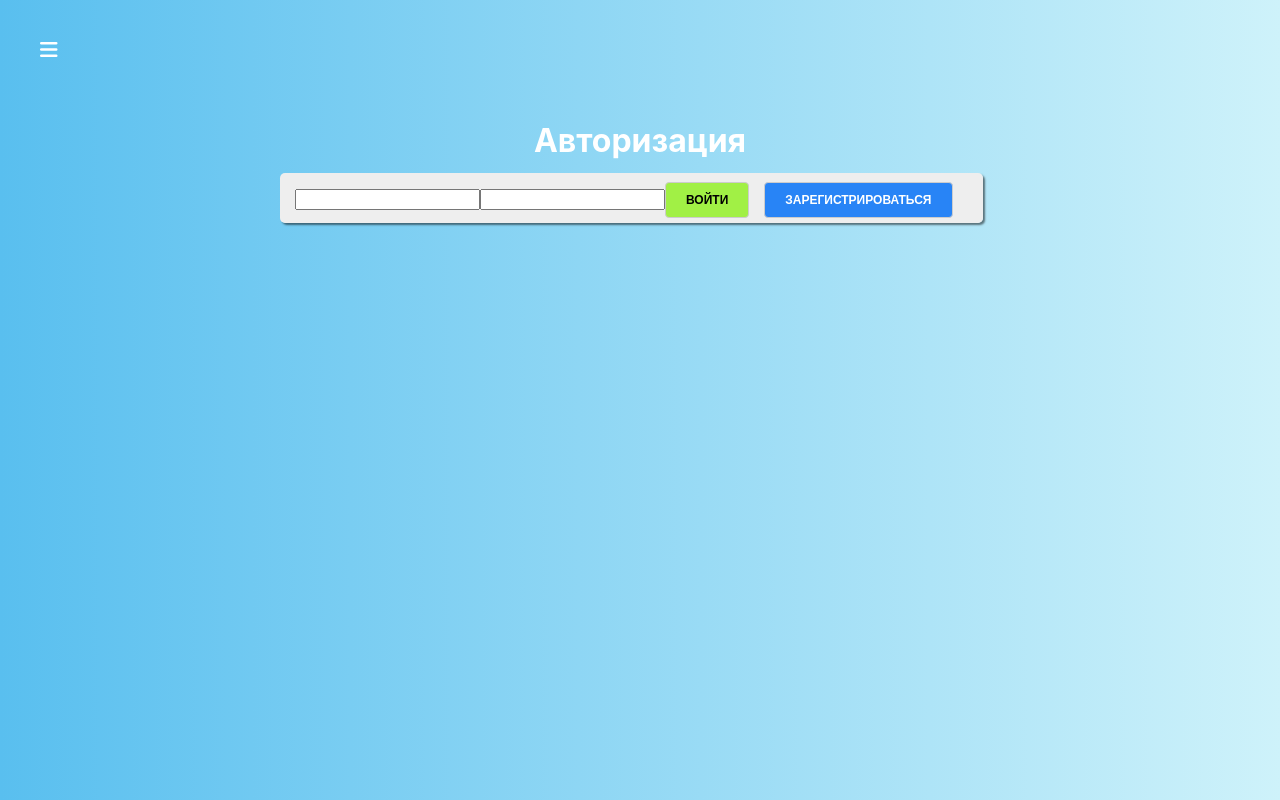
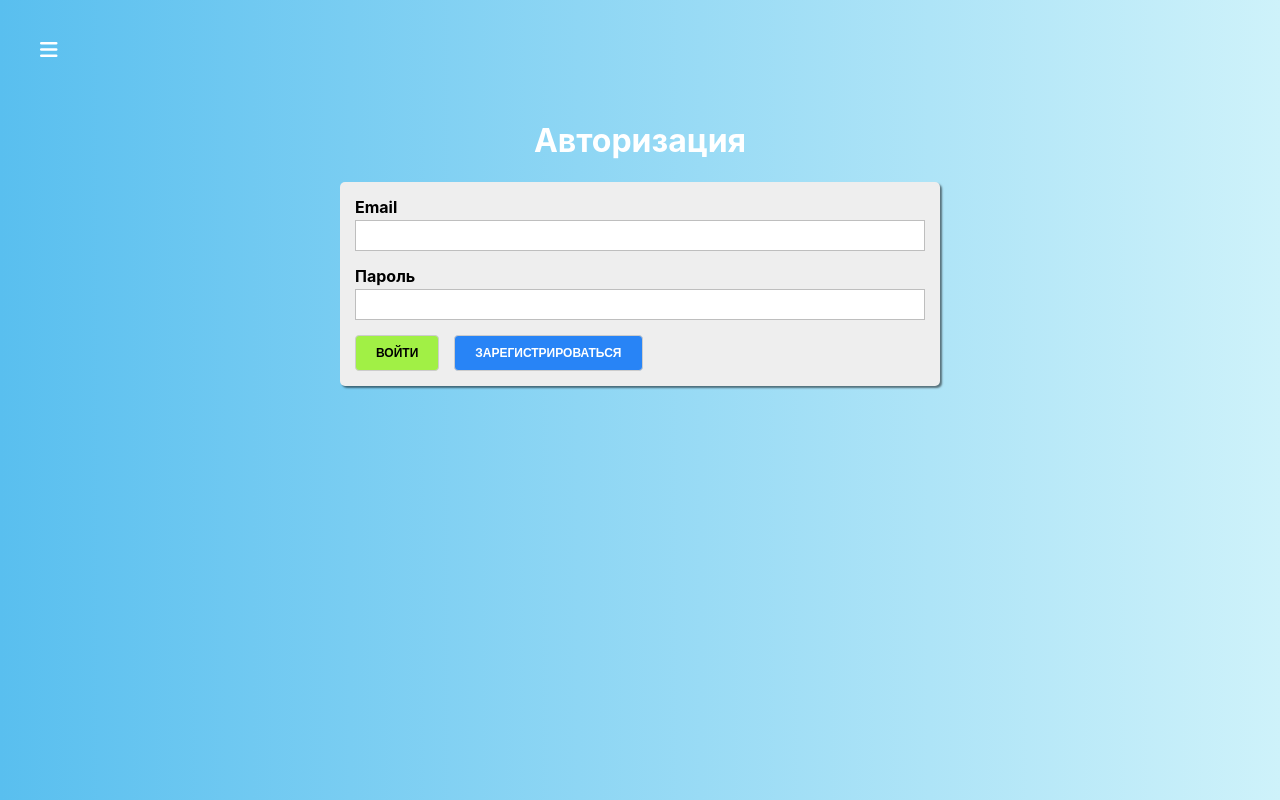
Before and after one commit to safarov-en/react-quiz, a React app: page /auth in a window 1280 px wide. Built offline with nearby package versions, Linux system fonts and the light colour scheme.

Commit message:
The text field component

```diff
--- /dev/null
+++ b/src/components/UI/Input/Input.js
@@ -0,0 +1,32 @@
+import classes from './Input.module.css';
+
+function isInvalid({valid, touched, shouldValidate}) {
+    return !valid && shouldValidate && touched;
+}
+const Input = props => {
+    const inputType = props.type || 'text';
+    const cls = [classes.Input];
+    const htmlFor = `${inputType}-${Math.random()}`;
+
+    if (isInvalid(props)) {
+        cls.push(classes.invalid)
+    }
+    return (
+        <div className={cls.join(' ')}>
+            <label htmlFor={htmlFor}>{props.label}</label>
+            <input
+                text={inputType}
+                id={htmlFor}
+                value={props.value}
+                onChange={props.onChange}
+            />
+            {
+                isInvalid(props)
+                    ? <span>{props.errorMessage  || 'Введите верное значение'}</span>
+                    : null
+            }
+        </div>
+    )
+}
+
+export default Input;
--- /dev/null
+++ b/src/components/UI/Input/Input.module.css
@@ -0,0 +1,31 @@
+.Input {
+    margin-bottom: 15px;
+}
+
+.Input label {
+    margin-bottom: 3px;
+    padding: 0;
+    display: block;
+    font-weight: bold;
+}
+
+.Input input {
+    display: block;
+    box-sizing: border-box;
+    border: 1px solid #bebebe;
+    padding: 7px;
+    margin: 0 0 5px;
+    width: 100%;
+    outline: none;
+    transition: all 300ms ease-in-out;
+}
+
+.Input span {
+    color: #f01f30;
+    font-size: 12px;
+    font-weight: bold;
+}
+
+.Input.invalid label {
+    color: #f01f30;
+}
--- a/src/containers/Auth/Auth.js
+++ b/src/containers/Auth/Auth.js
@@ -1,5 +1,6 @@
 import React, {Component} from 'react';
 import Button from '../../components/UI/Button/Button';
+import Input from '../../components/UI/Input/Input';
 import classes from './Auth.module.css';
 
 export default class Auth extends Component {
@@ -17,9 +18,13 @@
             <div className={classes.Auth}>
                 <div>
                     <h1>Авторизация</h1>
-                    <from onSubmit={this.submitHandler} className={classes.AuthForm}>
-                        <input type="text" />
-                        <input type="text" />
+                    <form onSubmit={this.submitHandler} className={classes.AuthForm}>
+                        <Input
+                            label="Email"
+                        />
+                        <Input
+                            label="Пароль"
+                        />
                         <Button
                             type="success"
                             onClick={this.loginHandler}
@@ -32,7 +37,7 @@
                         >
                             Зарегистрироваться
                         </Button>
-                    </from>
+                    </form>
                 </div>
             </div>
         )
--- a/src/containers/Auth/Auth.module.css
+++ b/src/containers/Auth/Auth.module.css
@@ -9,7 +9,7 @@
 
 .Auth > div {
     width: 100%;
-    max-width: 720px;
+    max-width: 600px;
     padding: 0 20px;
 }
 
--- a/src/containers/Quiz/Quiz.js
+++ b/src/containers/Quiz/Quiz.js
@@ -2,7 +2,6 @@
 import ActiveQuiz from '../../components/ActiveQuiz/ActiveQuiz';
 import FinishedQuiz from '../../components/FinishedQuiz/FinishedQuiz';
 import classes from './Quiz.module.css';
-import { act } from 'react-dom/test-utils';
 
 class Quiz extends Component {
     state = {
```
